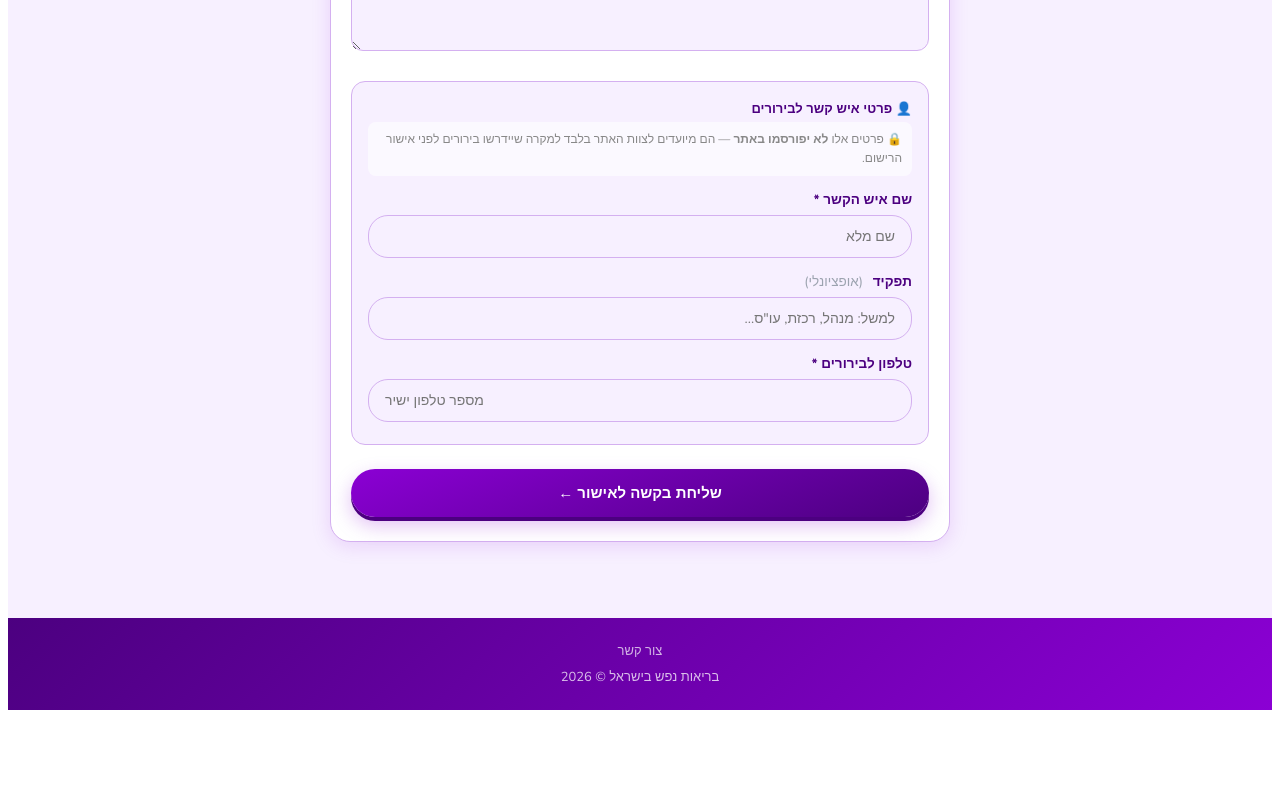
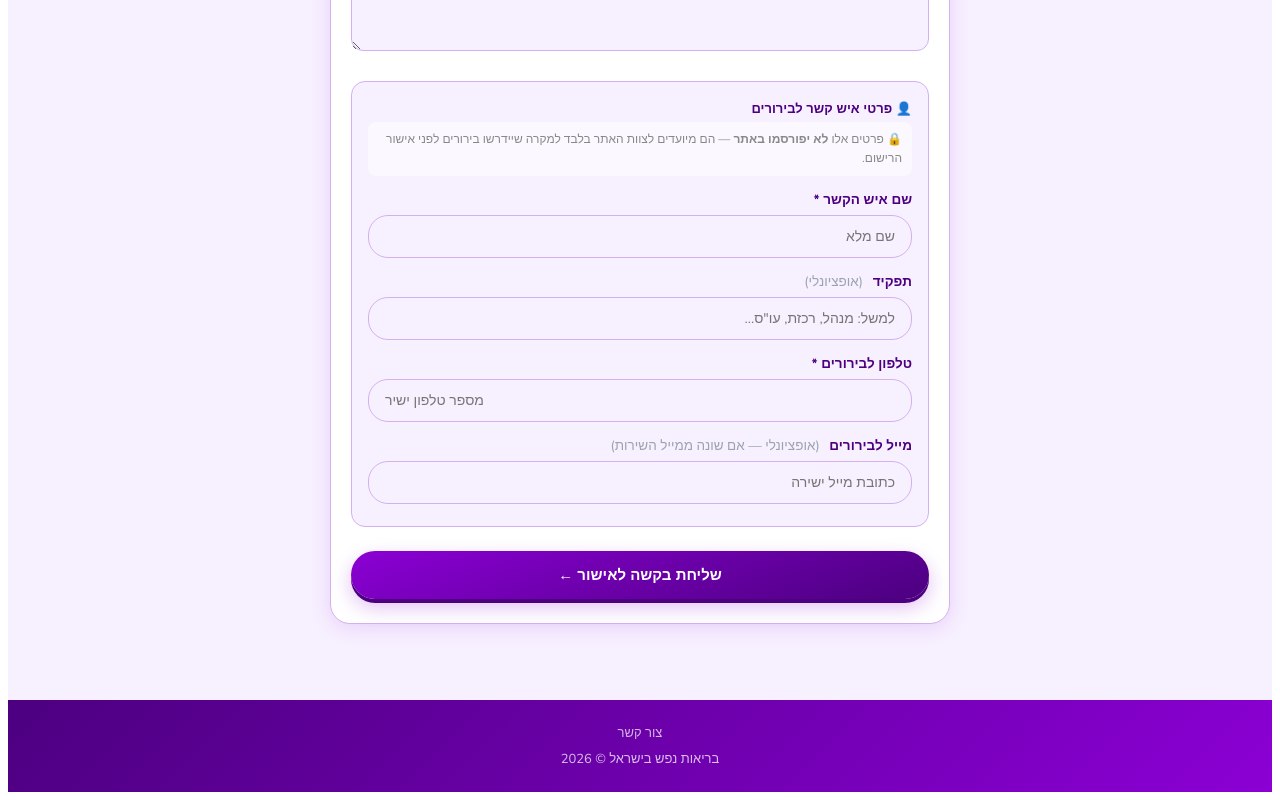
Before and after one commit to sivantelem-commits/rehab-directory, a Next.js app: page /register in a window 1280 px wide. Shown: the part 1670-2470 px from the top of the page. Before the commit the page ends 2388 px from the top, so only its background shows below. Built offline with nearby package versions, Linux system fonts and the light colour scheme.

Commit message:
Update register.js

```diff
--- a/pages/register.js
+++ b/pages/register.js
@@ -14,7 +14,7 @@ const emptyForm = {
   name: '', district: '', city: '', category: '', subcategory: '',
   categories: [], age_groups: [], diagnoses: [], populations: [], description: '', phone: '', email: '',
   website: '', address: '', is_national: false,
-  contact_name: '', contact_role: '', contact_phone: ''
+  contact_name: '', contact_role: '', contact_phone: '', contact_email: ''
 }
 
 export default function Register() {
@@ -477,6 +477,11 @@ export default function Register() {
                   <input type="tel" placeholder="מספר טלפון ישיר" value={form.contact_phone}
                     onChange={e => setForm(f => ({ ...f, contact_phone: e.target.value }))} style={inp} />
                 </div>
+                <div style={{ marginBottom: 14 }}>
+                  <label style={lbl}>מייל לבירורים <span style={{ fontWeight: 400, color: '#9ca3af', marginRight: 6 }}>(אופציונלי — אם שונה ממייל השירות)</span></label>
+                  <input type="email" placeholder="כתובת מייל ישירה" value={form.contact_email}
+                    onChange={e => setForm(f => ({ ...f, contact_email: e.target.value }))} style={inp} />
+                </div>
               </div>
 
               {error && (
```
